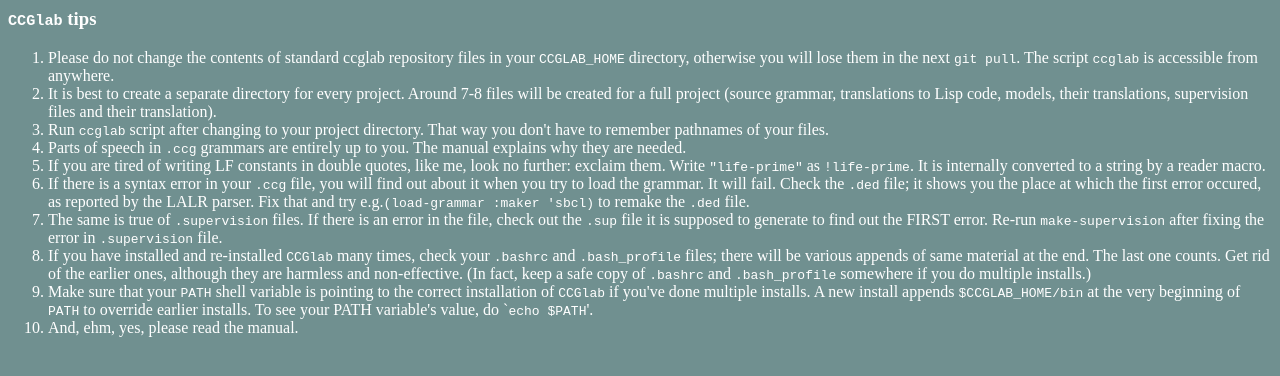
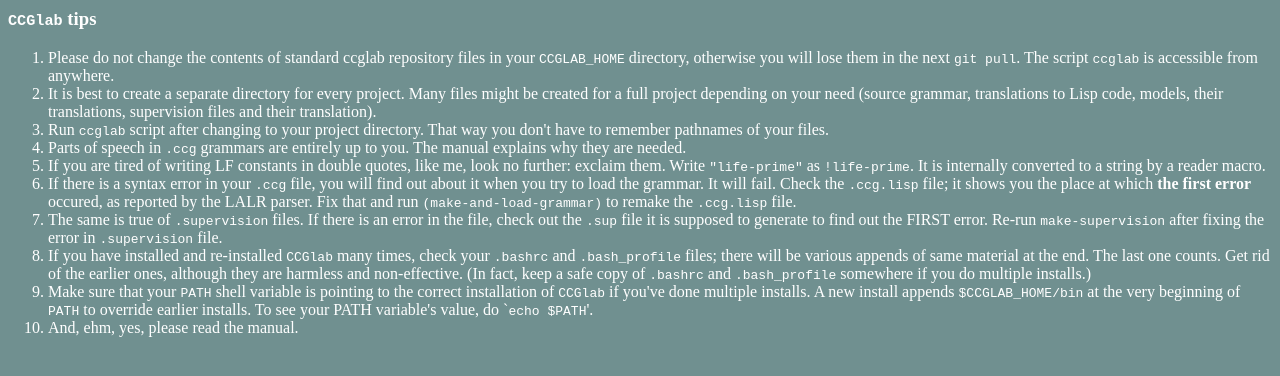
Before and after one commit to bozsahin/ccglab, a plain HTML site: page docs/tips.html in a window 1280 px wide. Drawn offline with Linux system fonts and the light colour scheme.

Commit message:
Update tips.html

```diff
--- a/docs/tips.html
+++ b/docs/tips.html
@@ -7,8 +7,8 @@
 	directory, otherwise you will lose them in the next <code>git pull</code>.
 	The script <code>ccglab</code> is accessible from anywhere.
 
-<li> It is best to create a separate directory for every project. Around 7-8 files will be created
-	for a full project (source grammar, translations to Lisp code, models, their translations, supervision files
+<li> It is best to create a separate directory for every project. Many files might be created
+	for a full project depending on your need (source grammar, translations to Lisp code, models, their translations, supervision files
 	and their translation).
 
 
@@ -23,9 +23,9 @@ look no further: exclaim them. Write <code>"life-prime"</code> as <code>!life-pr
 It is internally converted to a string by a reader macro.
 
 <li> If there is a syntax error in your <code>.ccg</code> file, you will find
-out about it when you try to load the grammar. It will fail. Check the <code>.ded</code>
-file; it shows you the place at which the first error occured, as reported by the LALR parser.
-Fix that and try e.g.<code>(load-grammar :maker 'sbcl)</code> to remake the <code>.ded</code> file.
+out about it when you try to load the grammar. It will fail. Check the <code>.ccg.lisp</code>
+	file; it shows you the place at which <b>the first error</b> occured, as reported by the LALR parser.
+Fix that and run <code>(make-and-load-grammar)</code> to remake the <code>.ccg.lisp</code> file.
 
 <li> The same is true of <code>.supervision</code> files. If there is an error in the file,
 	check out the <code>.sup</code> file it is supposed to generate to find out the FIRST error.
```
